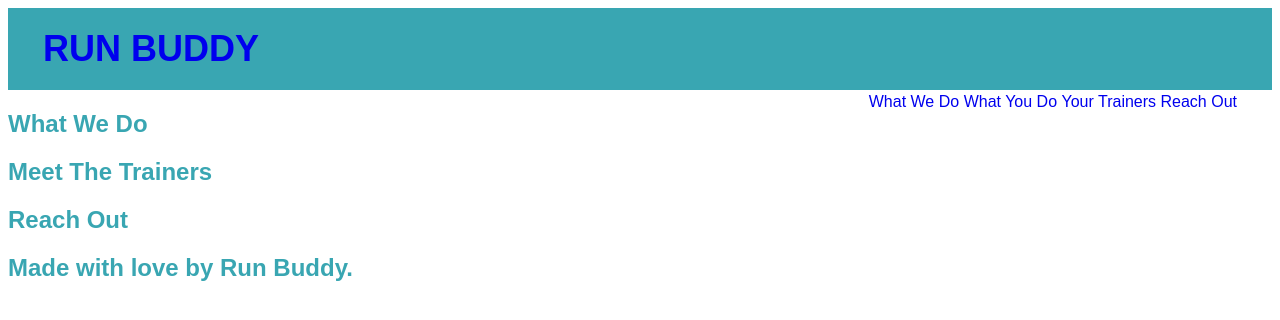
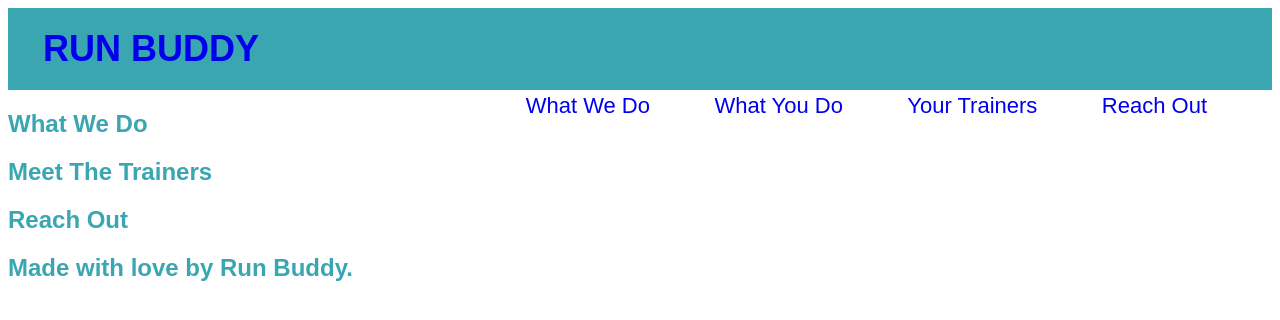
Before and after one commit to tristristy/run-buddy, a plain HTML site: page index.html in a window 1280 px wide. Drawn offline with Linux system fonts and the light colour scheme.

Commit message:
<css-edit-nav-ul>

```diff
--- a/assets/css/style.css
+++ b/assets/css/style.css
@@ -31,3 +31,9 @@ header nav {
 header nav ul li {
     display: inline;
 }
+
+header nav ul li a {
+    margin: 0 30px;
+    font-weight: lighter;
+    font-size: 22px;
+}
```
